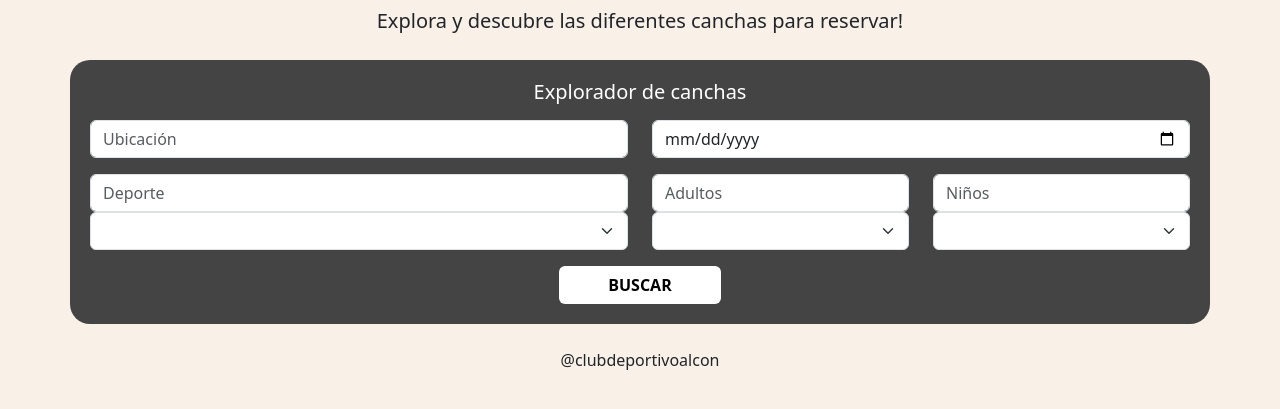
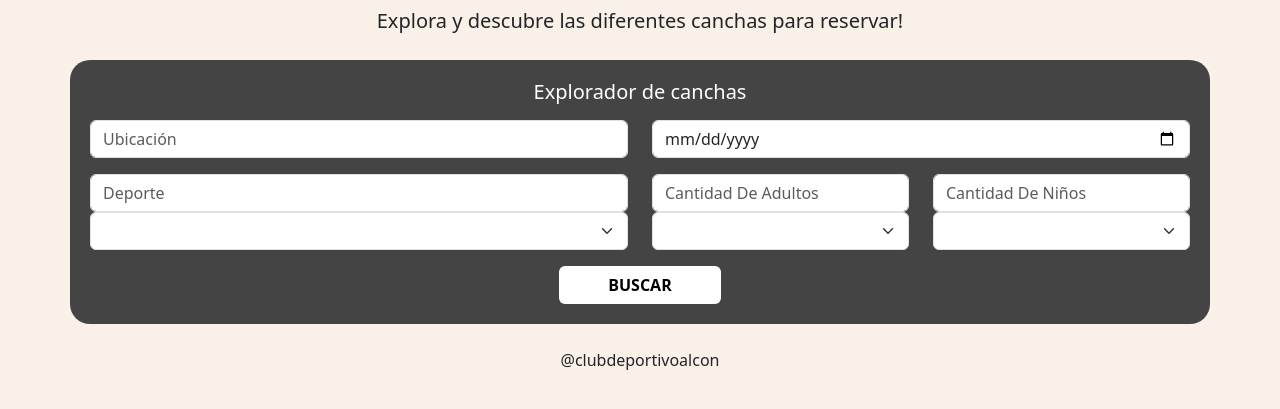
Before and after one commit to ElBalboa/clubAlcon, a Django app: page / in a window 1280 px wide. Shown: the part 150-559 px from the top of the page. Run offline with Django 4.2, Linux system fonts and the light colour scheme.

Commit message:
Update index.html

```diff
--- a/templates/tempReservas/index.html
+++ b/templates/tempReservas/index.html
@@ -52,7 +52,7 @@
           </select>
         </div>
         <div class="col-md-3">
-          <input type="text" class="form-control" name="adultos" placeholder="Adultos">
+          <input type="text" class="form-control" name="adultos" placeholder="Cantidad De Adultos">
           <select class="form-select" name="adultos">
             <option></option>
             <option>0</option>
@@ -61,7 +61,7 @@
           </select>
         </div>
         <div class="col-md-3">
-          <input type="text" class="form-control" name="niños" placeholder="Niños">
+          <input type="text" class="form-control" name="niños" placeholder="Cantidad De Niños">
           <select class="form-select" name="niños">
             <option></option>
             <option>0</option>
```
